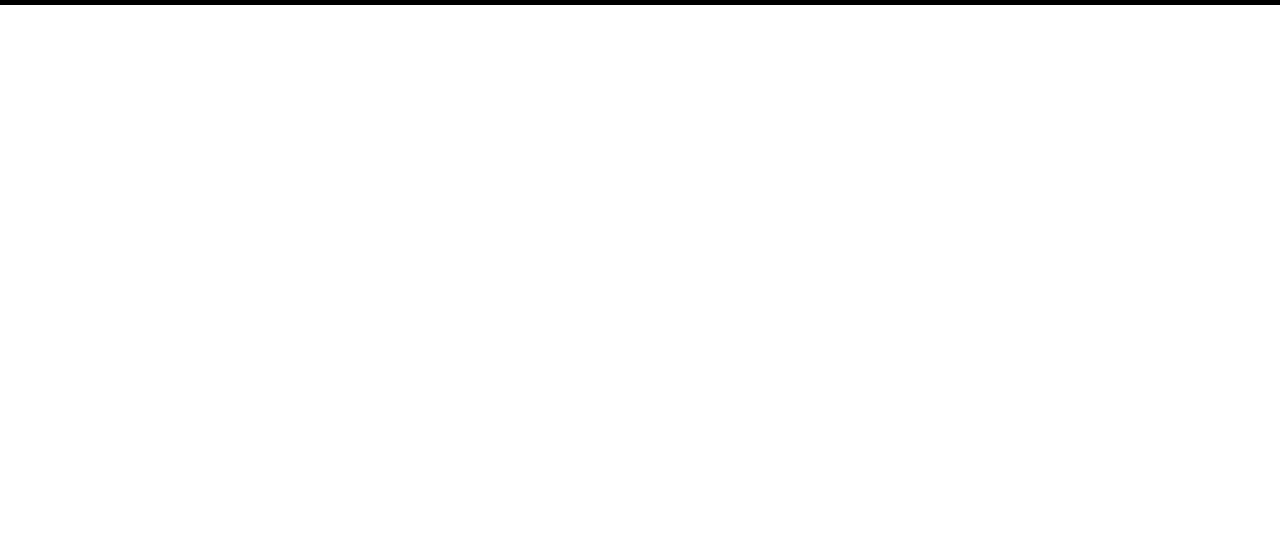
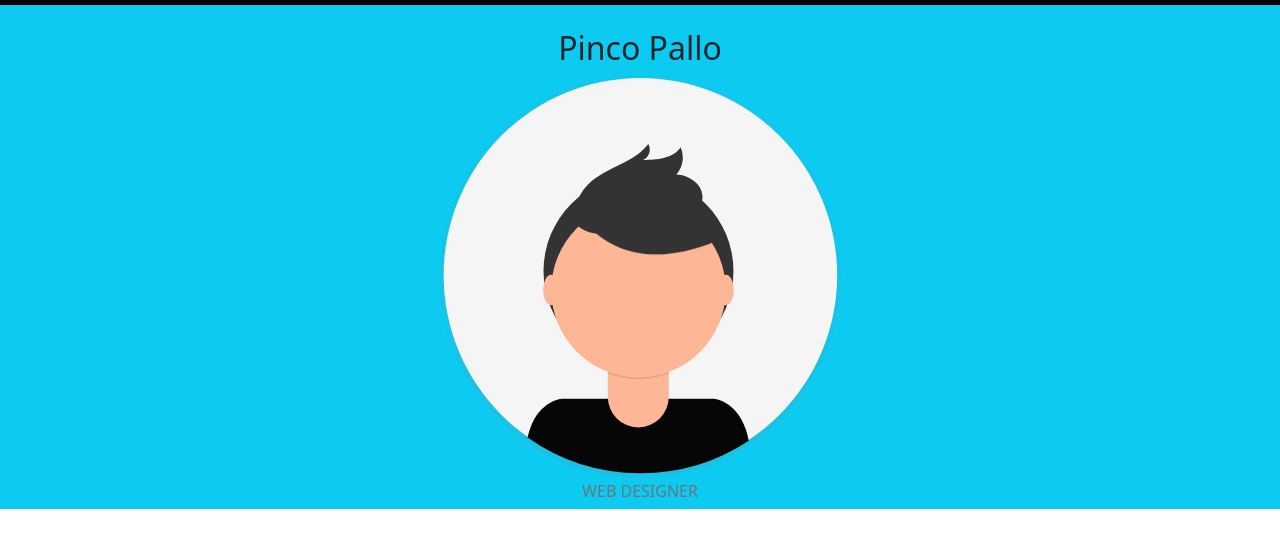
Before and after one commit to Michelangelo1999/html-css-bootstrap-freelancer, a plain HTML site: page index.html in a window 1280 px wide. Shown: the part 81-628 px from the top of the page. Drawn offline with nearby package versions, Linux system fonts and the light colour scheme.

Commit message:
add profile-photo/finished header

```diff
--- a/index.html
+++ b/index.html
@@ -46,7 +46,15 @@
 
         <!--foto profilo-->
         <section>
-
+            <div class="container-fluid bg-info">
+                <div class="row d-flex justify-content-center">
+                  <div class="col-4 text-center pt-4">
+                    <h2>Pinco Pallo</h2>
+                    <img class="w-100" src="img/profile_pic.svg" alt="profile-photo">
+                    <h6 class="text-secondary pt-1">WEB DESIGNER</h6>
+                  </div>
+                </div>
+              </div>
         </section>
     </header>
     <!--end header-->
```
